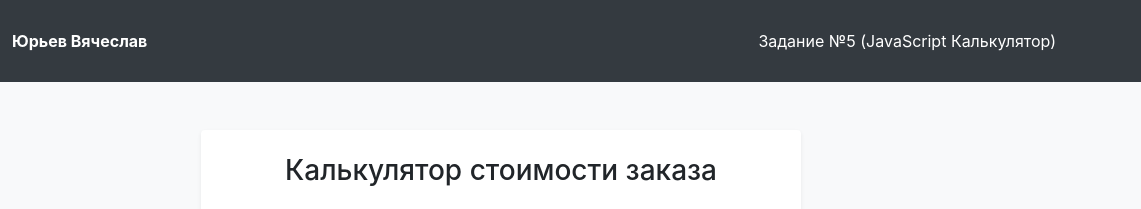
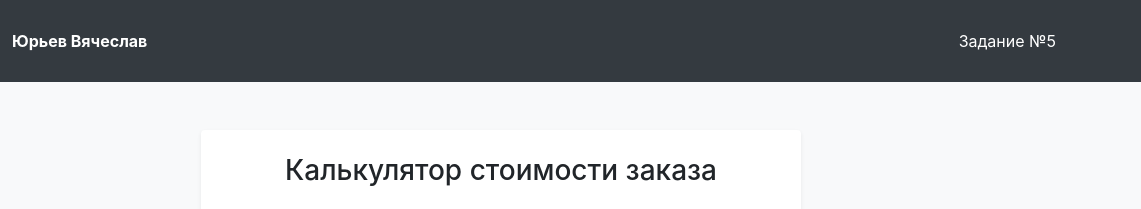
Before and after one commit to Wjatscheslaw25/web5, a plain HTML site: page index.html in a window 1280 px wide. Shown: the top 209 px of the page, 139-1280 px from the left. Drawn offline with nearby package versions, Linux system fonts and the light colour scheme.

Commit message:
Update title and header text in index.html

```diff
--- a/index.html
+++ b/index.html
@@ -3,7 +3,7 @@
 <head>
     <meta charset="UTF-8">
     <meta name="viewport" content="width=device-width, initial-scale=1.0">
-    <title>Задание №5 — Калькулятор стоимости</title>
+    <title>Задание №5 (Юрьев Вячеслав)</title>
 
     <!-- Подключение Bootstrap 4 (по желанию, для красивого оформления) -->
     <link rel="stylesheet" href="https://stackpath.bootstrapcdn.com/bootstrap/4.3.1/css/bootstrap.min.css">
@@ -24,7 +24,7 @@
                 <span id="site-title" class="font-weight-bold">Юрьев Вячеслав</span>
             </div>
             <nav id="top-nav">
-                <span class="text-white">Задание №5 (JavaScript Калькулятор)</span>
+                <span class="text-white">Задание №5</span>
             </nav>
         </div>
     </header>
```
